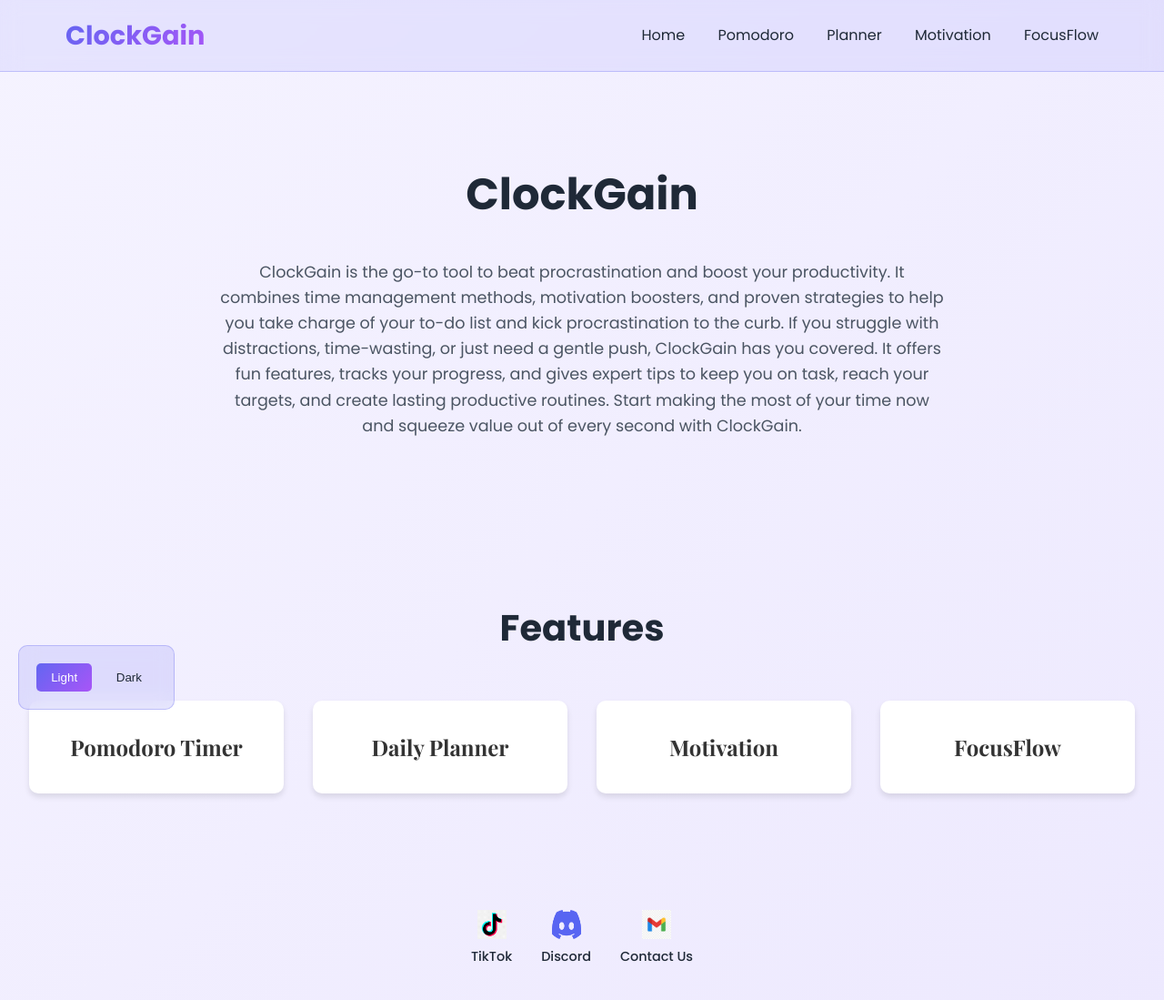
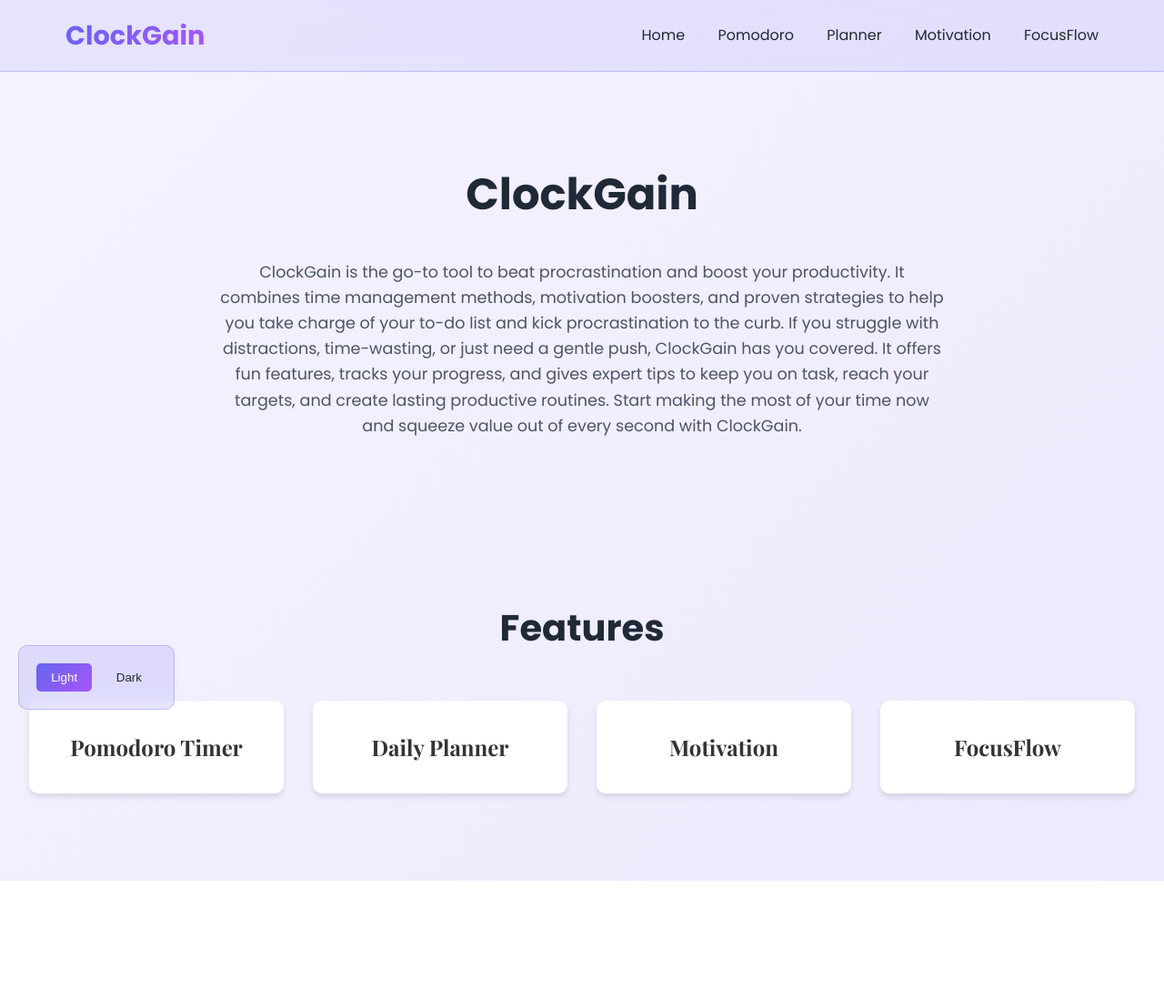
Before and after one commit to vrsc4/procrastinate, a plain HTML site: page index.html in a window 1280 px wide. Shown: the whole page at 91% size. After the commit the page ends 968 px from the top, so only its background shows below. Drawn offline with nearby package versions, Linux system fonts and the light colour scheme; a web font is replaced by a local one.

Commit message:
Update index.html

```diff
--- a/index.html
+++ b/index.html
@@ -47,23 +47,6 @@
                 </a>
             </div>
         </section>
-
-        <footer>
-            <div class="social-links">
-                <a href="https://www.tiktok.com/@clockgains_xyz" target="_blank" class="social-link">
-                    <img src="images/tiktok.png" alt="TikTok">
-                    <span>TikTok</span>
-                </a>
-                <a href="https://discord.gg/J75TheYd" target="_blank" class="social-link">
-                    <img src="images/discord.png" alt="Discord">
-                    <span>Discord</span>
-                </a>
-                <a href="mailto:vrsc4xm1lqq@gmail.com" class="social-link">
-                    <img src="images/gmail.png" alt="Gmail">
-                    <span>Contact Us</span>
-                </a>
-            </div>
-        </footer>
     </main>
 
     <div class="theme-switcher">
```
